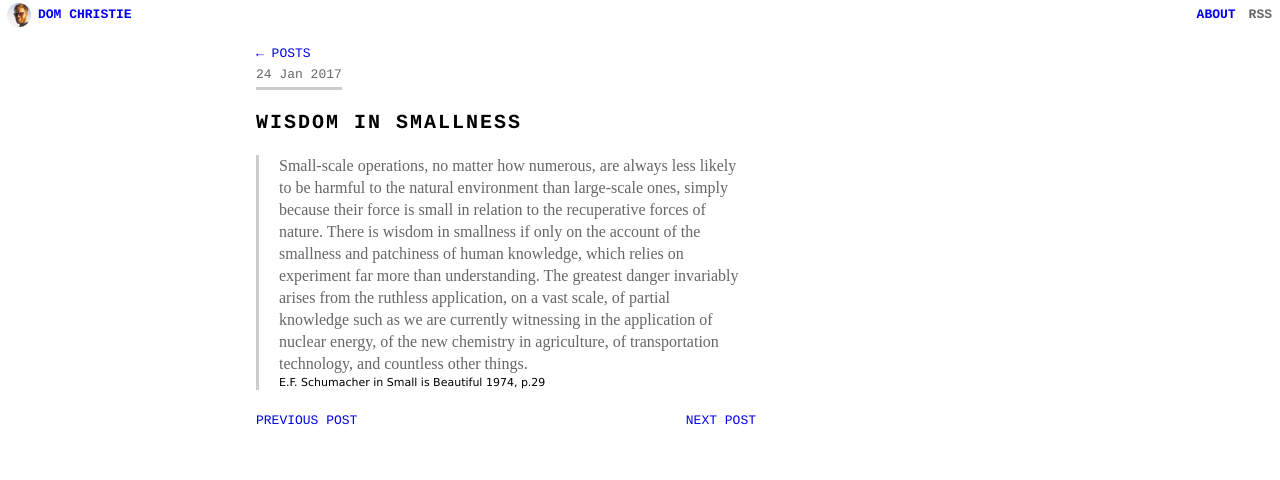
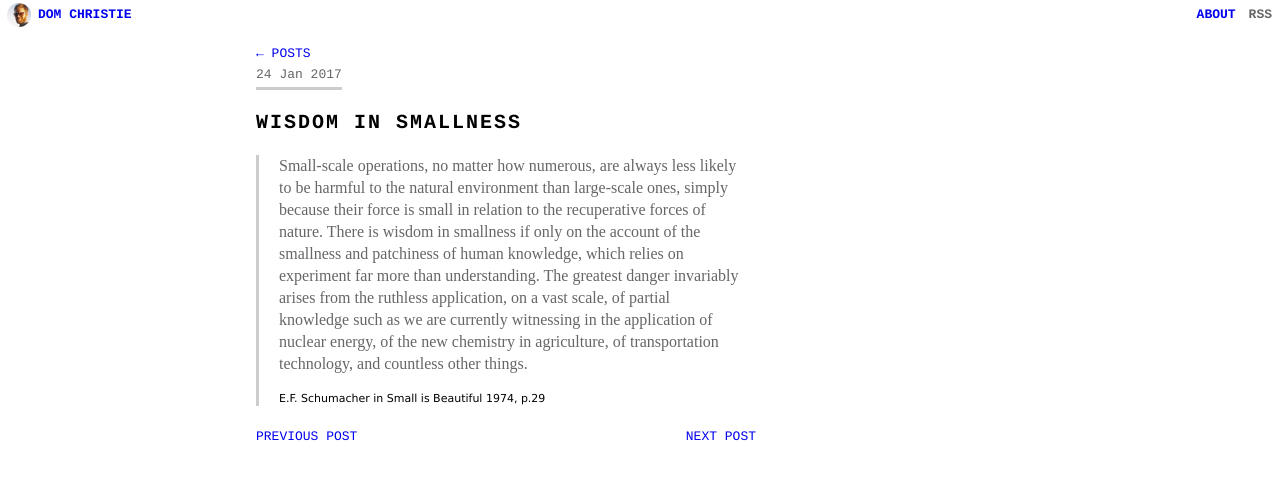
Before and after one commit to domchristie/domchristie.co.uk, a Jekyll site: the page built from _posts/2017-01-24-wisdom-in-smallness.html, in a window 1280 px wide. Shown: the top 480 px of the page. Built offline with Jekyll 4.4.1, drawn with Linux system fonts in a browser that asks for light colours.

Commit message:
Fix spacing in wisdom-in-smallness

```diff
--- a/_posts/2017-01-24-wisdom-in-smallness.html
+++ b/_posts/2017-01-24-wisdom-in-smallness.html
@@ -7,5 +7,5 @@ tags:
   - smallness
 ---
 
-<blockquote>Small-scale operations, no matter how numerous, are always less likely to be harmful to the natural environment than large-scale ones, simply because their force is small in relation to the recuperative forces of nature. There is wisdom in smallness if only on the account of the smallness and patchiness of human knowledge, which relies on experiment far more than understanding. The greatest danger invariably arises from the ruthless application, on a vast scale, of partial knowledge such as we are currently witnessing in the application of nuclear energy, of the new chemistry in agriculture, of transportation technology, and countless other things.
+<blockquote><p>Small-scale operations, no matter how numerous, are always less likely to be harmful to the natural environment than large-scale ones, simply because their force is small in relation to the recuperative forces of nature. There is wisdom in smallness if only on the account of the smallness and patchiness of human knowledge, which relies on experiment far more than understanding. The greatest danger invariably arises from the ruthless application, on a vast scale, of partial knowledge such as we are currently witnessing in the application of nuclear energy, of the new chemistry in agriculture, of transportation technology, and countless other things.</p>
 <cite>E.F. Schumacher <span class="byline lower">in</span> Small is Beautiful 1974, <span class="lower">p.29</span></cite></blockquote>
```
Also changed, not shown: 1 other file.
